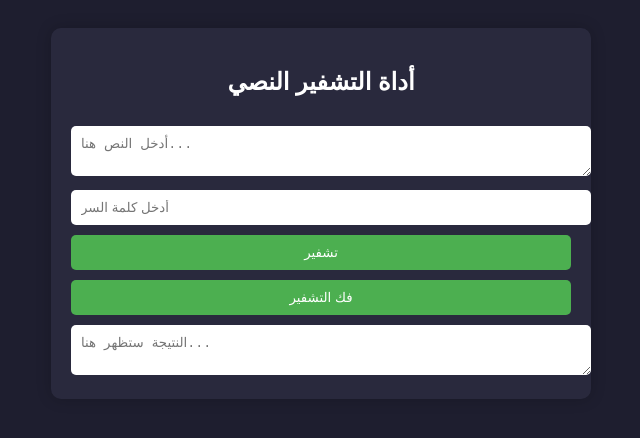
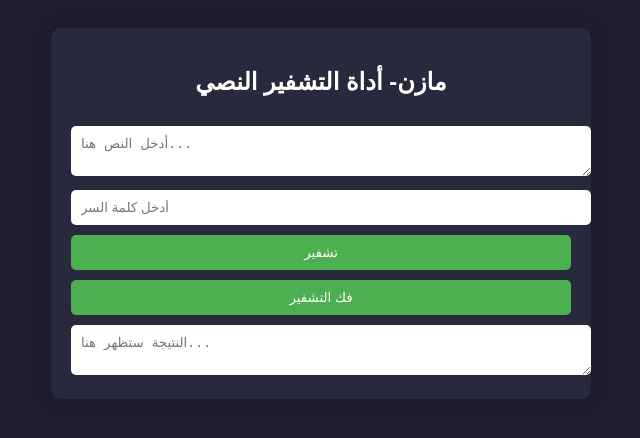
Before and after one commit to TsmoorM/fack_Name, a plain HTML site: page index.html in a window 1280 px wide. Shown: the whole page, without its empty margins (319-959 px from the left). Drawn offline with nearby package versions, Linux system fonts and the light colour scheme.

Commit message:
Update index.html

```diff
--- a/index.html
+++ b/index.html
@@ -40,7 +40,7 @@
 </head>
 <body>
     <div class="container">
-        <h2>أداة التشفير النصي</h2>
+        <h2>مازن- أداة التشفير النصي</h2>
         <textarea id="text" placeholder="أدخل النص هنا..."></textarea>
         <input type="password" id="password" placeholder="أدخل كلمة السر">
         <button onclick="encryptText()">تشفير</button>
```
